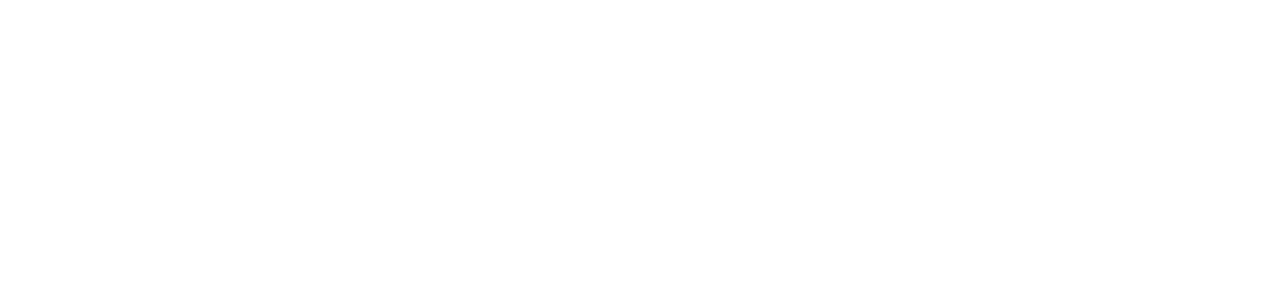
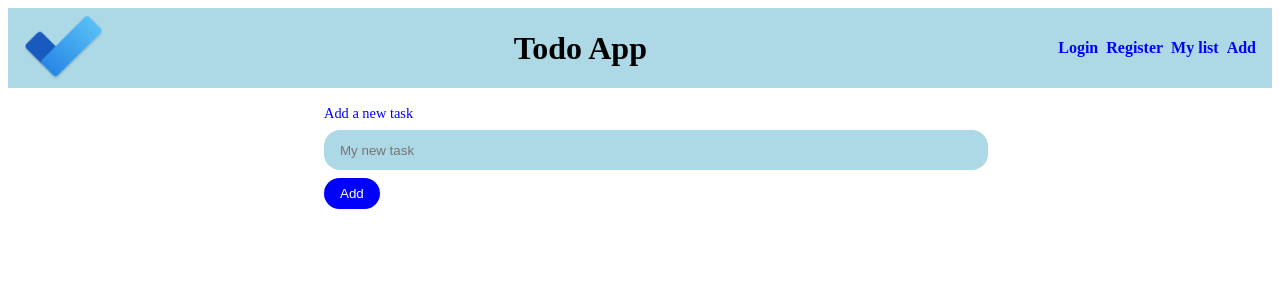
Before and after one commit to AndrejPon/118-paskaita-2022-05-17-frontend, a React (Create React App) app: page /add in a window 1280 px wide. Before the commit this address had no page. Shown: the top 300 px of the page. Built offline with nearby package versions, Linux system fonts and the light colour scheme.

Commit message:
Navigation component added, add page added

```diff
--- a/src/Router.js
+++ b/src/Router.js
@@ -1,5 +1,6 @@
 import React from 'react';
 import { BrowserRouter, Routes, Route } from 'react-router-dom';
+import Add from './pages/Add';
 import Login from './pages/Login';
 import Register from './pages/Register';
 
@@ -9,6 +10,7 @@
       <Routes>
         <Route path='/register' element={<Register />} />
         <Route path='/login' element={<Login />} />
+        <Route path='/add' element={<Add />} />
       </Routes>
     </BrowserRouter>
   );
--- a/src/components/Button/Button.style.js
+++ b/src/components/Button/Button.style.js
@@ -2,8 +2,9 @@
 
 export const Button = styled.button`
   background: blue;
+  border-radius: 1rem;
+  border: none;
   color: white;
-  border-radius: 1rem;
+  cursor: pointer;
   padding: 0.5rem 1rem;
-  border: none;
 `;
--- a/src/components/Header/Header.jsx
+++ b/src/components/Header/Header.jsx
@@ -1,13 +1,28 @@
 import React from 'react';
 import PropTypes from 'prop-types';
 import * as S from './Header.style';
+import Navigation from '../Navigation/Navigation';
+import Logo from '../../assets/images/logo.png';
+
+const links = [
+  { title: 'Login', link: '/login' },
+  { title: 'Register', link: '/register' },
+  { title: 'My list', link: '/' },
+  { title: 'Add', link: '/add' },
+];
 
 const Header = ({ children }) => {
-  return <S.Header>{children}</S.Header>;
+  return (
+    <S.Header>
+      <S.Image src={Logo} alt='Logo' />
+      {children}
+      <Navigation links={links} />
+    </S.Header>
+  );
 };
 
 Header.propTypes = {
-  children: PropTypes.string.isRequired,
+  children: PropTypes.node.isRequired,
 };
 
 export default Header;
--- a/src/components/Header/Header.style.js
+++ b/src/components/Header/Header.style.js
@@ -1,10 +1,18 @@
 import styled from 'styled-components';
 
 export const Header = styled.div`
+  align-items: center;
   background: lightblue;
+  display: flex;
   font-size: 2rem;
   font-weight: bold;
   height: 5rem;
+  justify-content: space-between;
   line-height: 5rem;
+  padding: 0 1rem;
   text-align: center;
 `;
+
+export const Image = styled.img`
+  height: 4rem;
+`;
--- /dev/null
+++ b/src/components/Navigation/Navigation.jsx
@@ -0,0 +1,23 @@
+import React from 'react';
+import PropTypes from 'prop-types';
+import * as S from './Navigation.style';
+
+const Navigation = ({ links }) => {
+  return (
+    <S.Nav>
+      {links &&
+        links.map((link) => (
+          <S.StyledLink key={link.title} to={link.link}>
+            {link.title}
+          </S.StyledLink>
+        ))}
+    </S.Nav>
+  );
+};
+
+Navigation.propTypes = {
+  children: PropTypes.string.isRequired,
+  link: PropTypes.string.isRequired,
+};
+
+export default Navigation;
--- /dev/null
+++ b/src/components/Navigation/Navigation.style.js
@@ -0,0 +1,13 @@
+import { Link } from 'react-router-dom';
+import styled from 'styled-components';
+
+export const Nav = styled.nav`
+  display: flex;
+  column-gap: 0.5rem;
+`;
+
+export const StyledLink = styled(Link)`
+  text-decoration: none;
+  font-size: 1rem;
+  color: blue;
+`;
--- /dev/null
+++ b/src/pages/Add.jsx
@@ -0,0 +1,24 @@
+import React from 'react';
+import Button from '../components/Button/Button';
+import Header from '../components/Header/Header';
+import Input from '../components/Input/Input';
+import Section from '../components/Section/Section';
+
+const Add = () => {
+  return (
+    <>
+      <Header>Todo App</Header>
+      <Section margin='0 auto' padding='1rem'>
+        <Input
+          name='todo'
+          placeholder='My new task'
+          label='Add a new task'
+          type='text'
+        />
+        <Button>Add</Button>
+      </Section>
+    </>
+  );
+};
+
+export default Add;
```
Also changed, not shown: src/assets/images/logo.png (added), src/pages/Home.jsx (deleted).
